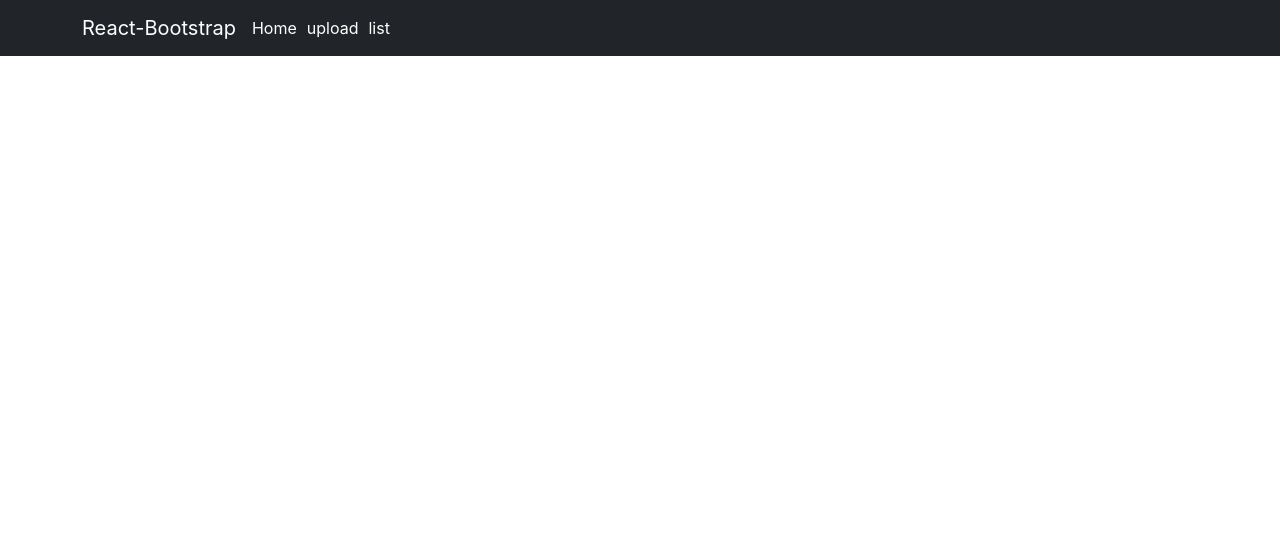
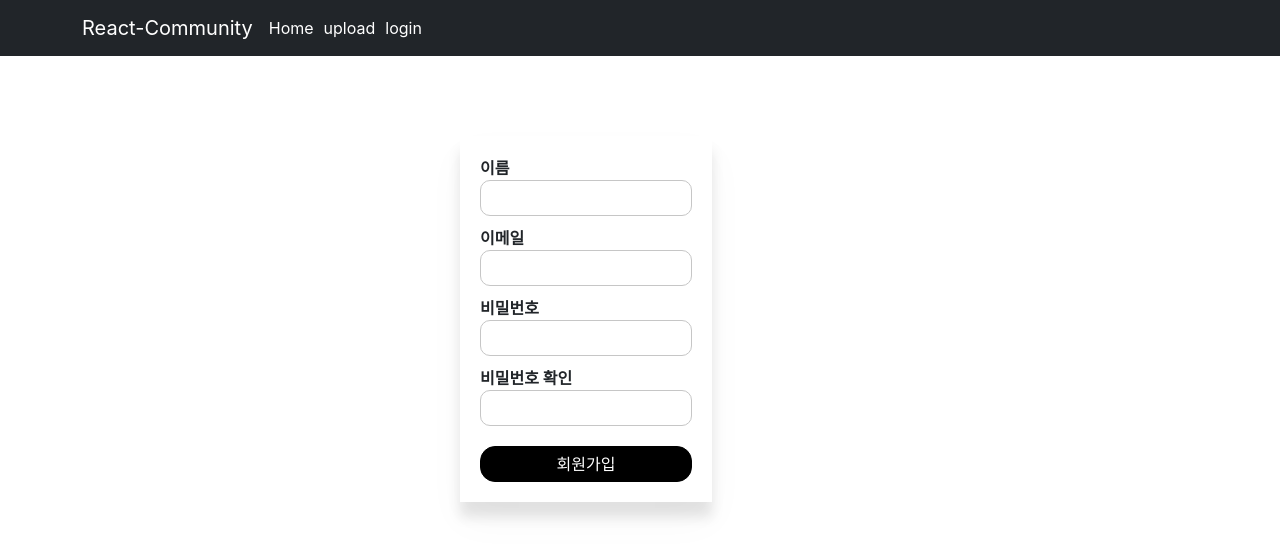
Before and after one commit to miok-jung/mern-study, a React (Create React App) app in the folder client/: page /register in a window 1280 px wide. Shown: the top 558 px of the page. Built offline with nearby package versions, Linux system fonts and the light colour scheme.

Commit message:
feat: Login, Register - 로그인/회원가입 컴포넌트 CSS 구현

```diff
--- a/client/src/App.js
+++ b/client/src/App.js
@@ -6,6 +6,8 @@ import List from "./Component/Post/List";
 import Upload from "./Component/Post/Upload";
 import Detail from "./Component/Post/Detail";
 import Edit from "./Component/Post/Edit";
+import Login from "./Component/User/Login";
+import Register from "./Component/User/Register";
 
 const App = () => {
   return (
@@ -17,6 +19,8 @@ const App = () => {
         {/* 콜론(:)은 변수설정 */}
         <Route path="/post/:postNum" element={<Detail />} />
         <Route path="/edit/:postNum" element={<Edit />} />
+        <Route path="/login" element={<Login />} />
+        <Route path="/register" element={<Register />} />
       </Routes>
     </>
   );
--- a/client/src/Component/Heading.js
+++ b/client/src/Component/Heading.js
@@ -6,7 +6,7 @@ function Heading() {
   return (
     <Navbar bg="dark" expand="lg" variant="dark">
       <Container>
-        <Navbar.Brand href="/">React-Bootstrap</Navbar.Brand>
+        <Navbar.Brand href="/">React-Community</Navbar.Brand>
         <Navbar.Toggle aria-controls="basic-navbar-nav" />
         <Navbar.Collapse id="basic-navbar-nav">
           <Nav className="me-auto">
@@ -33,14 +33,14 @@ function Heading() {
             </Link>
 
             <Link
-              to="/"
+              to="/login"
               style={{
                 color: "white",
                 textDecoration: "none",
                 marginRight: "10px",
               }}
             >
-              list
+              login
             </Link>
           </Nav>
         </Navbar.Collapse>
--- a/client/src/Component/Post/List.js
+++ b/client/src/Component/Post/List.js
@@ -1,5 +1,4 @@
 import React, { useEffect, useState } from "react";
-import { Button } from "react-bootstrap";
 import axios from "axios";
 import { ListDiv, ListItem } from "../../Style/ListCSS";
 import { Link } from "react-router-dom";
@@ -31,7 +30,6 @@ const List = () => {
           </ListItem>
         );
       })}
-      <Button>Test!</Button>
     </ListDiv>
   );
 };
--- /dev/null
+++ b/client/src/Component/User/Login.js
@@ -0,0 +1,46 @@
+import React, { useState } from "react";
+import { useNavigate } from "react-router-dom";
+import LoginDiv from "../../Style/UserCSS";
+
+const Login = () => {
+  const [Email, setEmail] = useState("");
+  const [Password, setPassword] = useState("");
+
+  let navigate = useNavigate();
+
+  return (
+    <LoginDiv>
+      <form>
+        <label htmlFor="email">이메일</label>
+        <input
+          id="email"
+          tyep="email"
+          value={Email}
+          onChange={(e) => {
+            setEmail(e.currentTarget.value);
+          }}
+        />
+        <label htmlFor="password">비밀번호</label>
+        <input
+          id="password"
+          type="password"
+          value={Password}
+          onChange={(e) => {
+            setPassword(e.currentTarget.value);
+          }}
+        />
+        <button>로그인</button>
+        <button
+          onClick={(e) => {
+            e.preventDefault();
+            navigate("/register");
+          }}
+        >
+          회원가입
+        </button>
+      </form>
+    </LoginDiv>
+  );
+};
+
+export default Login;
--- /dev/null
+++ b/client/src/Component/User/Register.js
@@ -0,0 +1,55 @@
+import React, { useState } from "react";
+import LoginDiv from "../../Style/UserCSS";
+
+const Register = () => {
+  const [Name, setName] = useState("");
+  const [Email, setEmail] = useState("");
+  const [PW, setPW] = useState("");
+  const [PWConfirm, setPWConfirm] = useState("");
+
+  return (
+    <LoginDiv>
+      <form>
+        <label htmlFor="name">이름</label>
+        <input
+          id="name"
+          type="name"
+          value={Name}
+          onChange={(e) => {
+            setName(e.currentTarget.value);
+          }}
+        />
+        <label htmlFor="re_email">이메일</label>
+        <input
+          id="re_email"
+          type="email"
+          value={Email}
+          onChange={(e) => {
+            setEmail(e.currentTarget.value);
+          }}
+        />
+        <label htmlFor="re_password">비밀번호</label>
+        <input
+          id="re_password"
+          type="password"
+          value={PW}
+          onChange={(e) => {
+            setPW(e.currentTarget.value);
+          }}
+        />
+        <label htmlFor="re_confirm_password">비밀번호 확인</label>
+        <input
+          id="re_confirm_password"
+          type="password"
+          value={PWConfirm}
+          onChange={(e) => {
+            setPWConfirm(e.currentTarget.value);
+          }}
+        />
+        <button>회원가입</button>
+      </form>
+    </LoginDiv>
+  );
+};
+
+export default Register;
--- /dev/null
+++ b/client/src/Style/UserCSS.js
@@ -0,0 +1,47 @@
+import styled from "@emotion/styled";
+
+const LoginDiv = styled.div`
+  width: 50%;
+  max-width: 360px;
+  margin: 0 auto;
+  margin-top: 5rem;
+  form {
+    width: 70%;
+    padding: 20px;
+    box-shadow: 0px 19px 38px rgba(0, 0, 0, 0.03),
+      0px 15px 12px rgba(0, 0, 0, 0.1);
+    display: flex;
+    flex-direction: column;
+    label {
+      font-weight: bold;
+    }
+    input {
+      border-radius: 10px;
+      border: 1px solid #c6c6c6;
+      padding: 5px;
+      margin-bottom: 10px;
+      &:active,
+      &:focus {
+        outline: none;
+      }
+    }
+    button {
+      border-radius: 15px;
+      padding: 5px 10px;
+      background-color: black;
+      color: white;
+      border: 1px solid black;
+      margin-top: 10px;
+      &:hover {
+        background-color: white;
+        color: black;
+        border: 1px solid black;
+      }
+    }
+    @media (max-width: 756px) {
+      width: 100%;
+    }
+  }
+`;
+
+export default LoginDiv;
```
Also changed, not shown: client/src/Test.js (deleted, +0 -18 lines).
